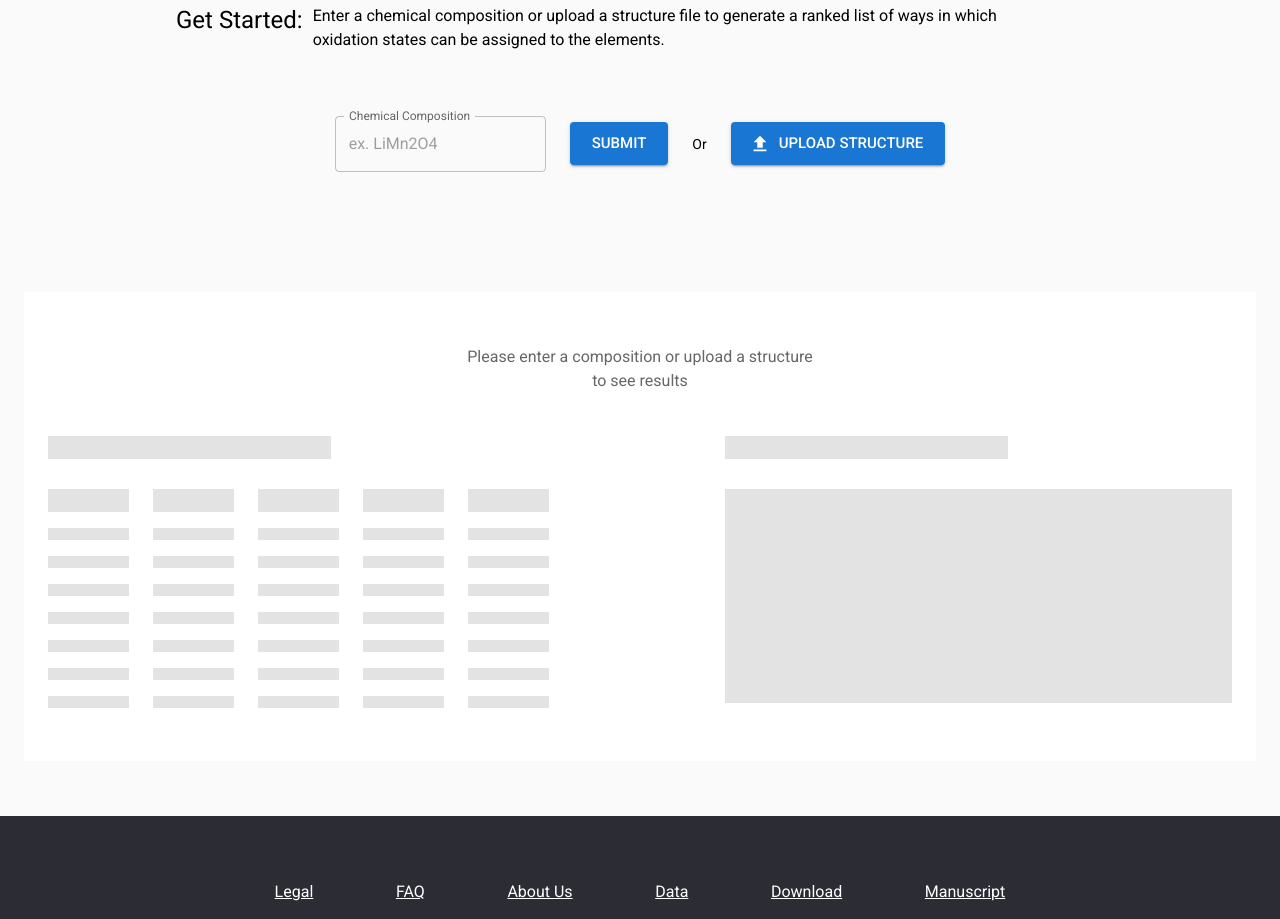
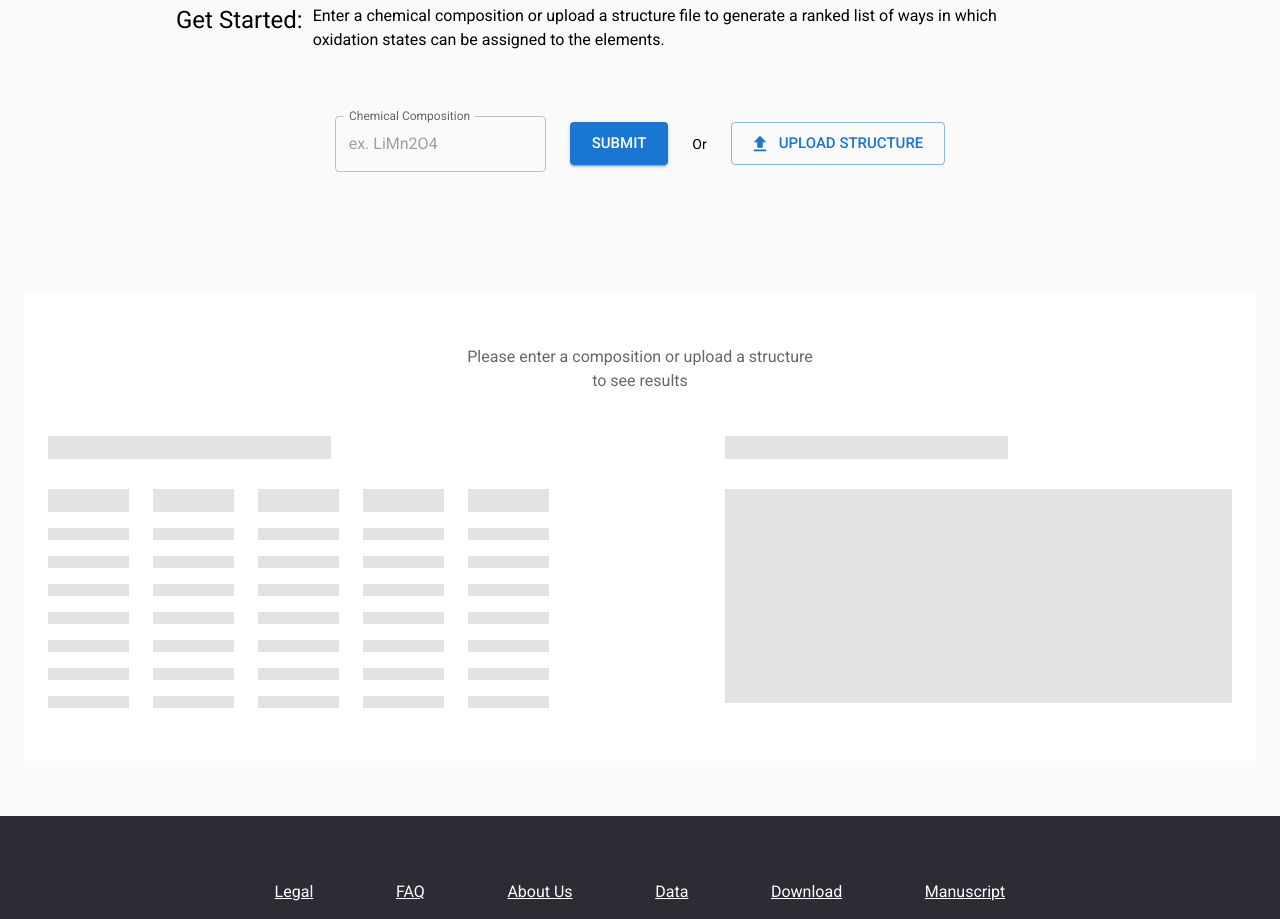
Before and after one commit to TRI-AMDD/oxidation-state-app, a React (Create React App) app in the folder ui/: page / in a window 1280 px wide. Shown: the part 820-1739 px from the top of the page. Built offline with nearby package versions, Linux system fonts and the light colour scheme; what aws-amplify would draw is missing.

Commit message:
changed variant for upload structure button

```diff
--- a/ui/src/components/InputSection/InputSection.tsx
+++ b/ui/src/components/InputSection/InputSection.tsx
@@ -40,7 +40,7 @@ const InputSection = () => {
             <Typography variant="body2" component={'div'} className={styles.marginRight}>
                 Or
             </Typography>
-            <Button variant="contained" size="large" startIcon={<UploadIcon />}>
+            <Button variant="outlined" size="large" startIcon={<UploadIcon />}>
                 UPLOAD STRUCTURE
             </Button>
         </div>
```
